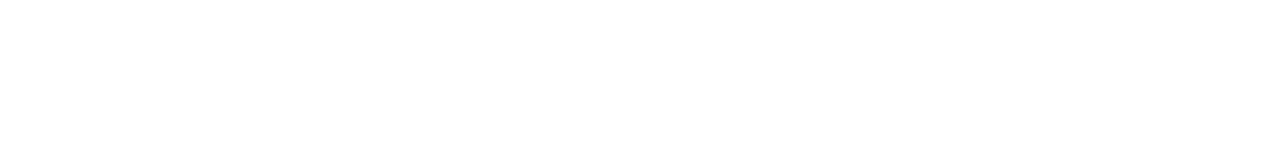
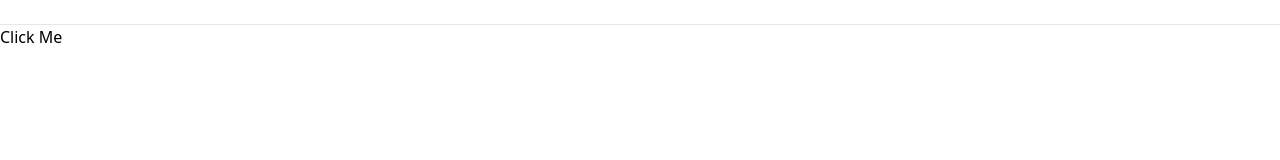
Before and after one commit to ala-garbaa-pro/SvelteKitPlayground, a SvelteKit app: page /l4-composing-components/code-snippet/rendering-different-html-element-or-component-types/adv in a window 1280 px wide. Shown: the top 160 px of the page. Built offline with nearby package versions, Linux system fonts and the light colour scheme.

Commit message:
svelte:element

```diff
--- a/src/routes/l4-composing-components/code-snippet/rendering-different-html-element-or-component-types/adv/+page.svelte
+++ b/src/routes/l4-composing-components/code-snippet/rendering-different-html-element-or-component-types/adv/+page.svelte
@@ -3,6 +3,8 @@
   import Checkbox from "../Checkbox.svelte";
   import Select from "../Select.svelte";
   let value = "";
+  let typeX = "button"; // could be 'div', 'p', 'a', etc.
+
   // onChange
   function onChange(e: Event) {
     value = (e.target as HTMLInputElement).value;
@@ -21,3 +23,7 @@
 </script>
 
 <svelte:component this={DynamicComponent} {value} {onChange} />
+
+<hr />
+
+<svelte:element this={typeX}> Click Me </svelte:element>
```
